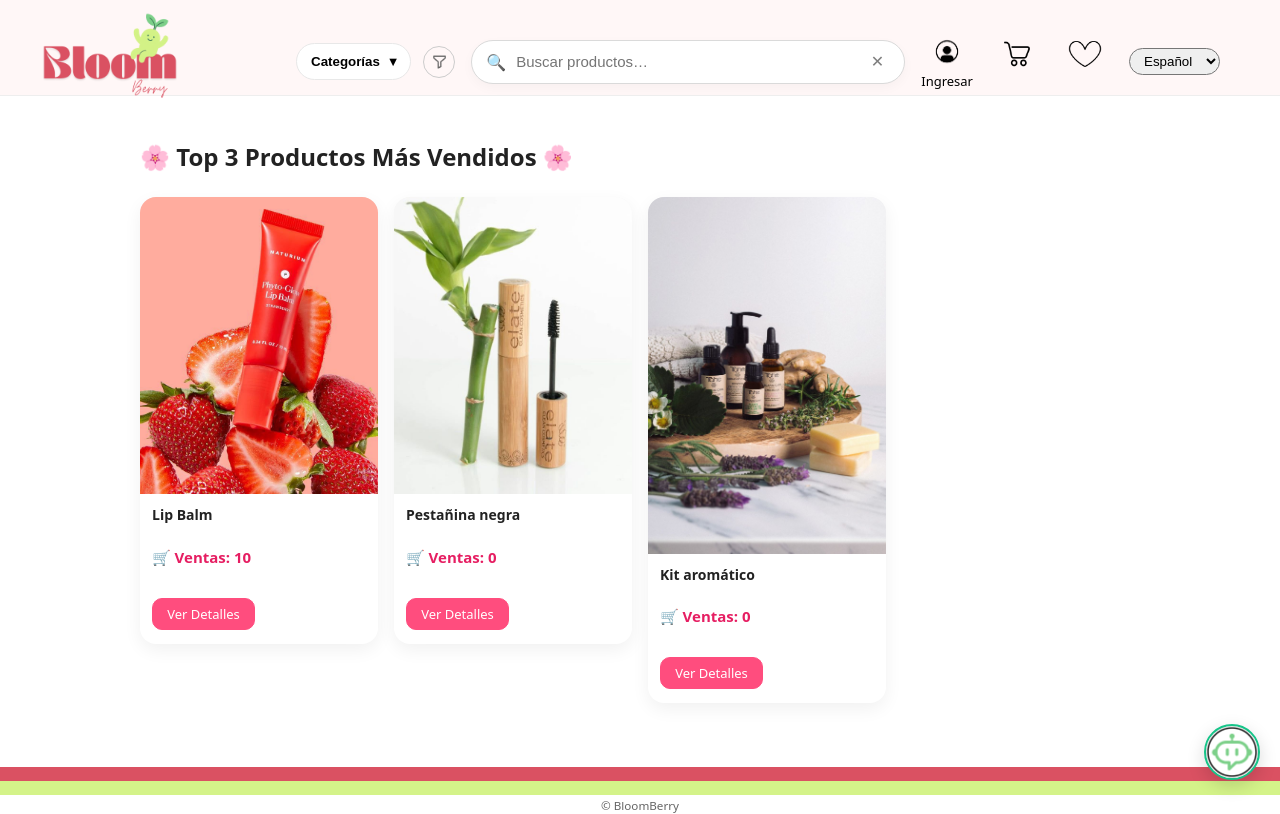
After one commit to mgmedinac/bloomberry, a Django app: page /top-sold/ in a window 1280 px wide. The commit adds this page. Run offline with Django 4.2, Linux system fonts and the light colour scheme; data comes from the database, SQL or seed files in the repository; tables that the repository leaves empty hold one stand-in row (values such as "Sample post").

Commit message:
Inicializaión rama de desarrollo

```diff
--- a/products/urls.py
+++ b/products/urls.py
@@ -29,4 +29,8 @@ urlpatterns = [
 
     # Búsqueda
     path("search/", views.search_products, name="search_products"),
+
+    # Funcionalidades interesantes: top 3 más vendidor y top 4 más comentados
+    path("top-sold/", views.top_selling_products, name="top_selling_products"),
+    path("top-reviewed/", views.most_reviewed_products, name="most_reviewed_products"),
 ]
--- a/products/views.py
+++ b/products/views.py
@@ -9,8 +9,11 @@ from django.utils.translation import gettext as _
 from django.contrib.auth.decorators import login_required
 from django.contrib import messages
 
+from payments import models
+
 from .models import Category, Product, Review, Wishlist
 from .forms import ReviewForm
+from django.db.models import Sum, Count
 
 def home_view(request):
     featured_products = Product.objects.all()[:4]
@@ -59,6 +62,28 @@ def search_products(request):
         'query': query,
         'results': results,
     })
+
+
+# Funciones interesantes faltantes en la entrega anterior
+
+# Vista para mostrar los 3 productos más vendidos
+def top_selling_products(request):
+    top_products = (
+        Product.objects
+        .annotate(total_sold=Sum('orderitem__quantity'))  # suma de todas las cantidades vendidas
+        .order_by('-total_sold')[:3]
+    )
+    return render(request, "products/top_selling.html", {"top_products": top_products})
+
+
+# Vista para mostrar los 4 productos más comentados
+def most_reviewed_products(request):
+    most_reviewed = (
+        Product.objects
+        .annotate(num_reviews=Count('reviews'))
+        .order_by('-num_reviews')[:4]
+    )
+    return render(request, "products/most_reviewed.html", {"most_reviewed": most_reviewed})
 
 
 @login_required
--- a/static/css/main.css
+++ b/static/css/main.css
@@ -59,7 +59,7 @@ footer,
   max-width:1200px;
   margin:0 auto;
   display:grid;
-  grid-template-columns:220px 170px 1fr auto; /* logo | categorías | search | acciones */
+  grid-template-columns: 220px auto 1fr auto; /* ← más espacio para cat+filtro */
   align-items:center;
   gap:16px;
   padding:14px 20px;
@@ -120,8 +120,9 @@ footer,
   height: 44px;
   max-width: 900px;
   width: 100%;
-  margin-left: -40px;
+  margin-left: 0;
   box-shadow: 0 4px 12px rgba(0,0,0,.03);
+  z-index: 1;
 }
 
 .bb-search-icon { margin-right: 8px; }
@@ -208,6 +209,81 @@ footer,
   padding:4px 10px;
   border-radius:999px;
 }
+
+/* === FILTROS COMPACTOS (alineados con header) === */
+.bb-filters {
+  position: relative;
+  display: flex;
+  align-items: center;
+  justify-content: center;
+  margin-left: 8px;
+}
+
+/* Botón redondo pequeño tipo icono */
+.bb-filter-btn {
+  background: var(--light);
+  border: 1px solid #ccc;
+  border-radius: 50%;
+  width: 32px;
+  height: 32px;
+  display: flex;
+  align-items: center;
+  justify-content: center;
+  cursor: pointer;
+  transition: all 0.2s ease;
+}
+
+.bb-filter-btn:hover {
+  background: var(--pink);
+  border-color: var(--pink);
+}
+
+.bb-filter-icon {
+  width: 16px;
+  height: 16px;
+  object-fit: contain;
+  filter: invert(40%);
+}
+
+/* Menú desplegable */
+.bb-filter-menu {
+  position: absolute;
+  top: 40px;
+  right: 0;
+  display: none;
+  flex-direction: column;
+  background: #fff;
+  border: 1px solid #ddd;
+  border-radius: 10px;
+  box-shadow: 0 4px 12px rgba(0, 0, 0, 0.1);
+  padding: 6px;
+  z-index: 100;
+  min-width: 160px;
+}
+
+.bb-filter-link {
+  display: block;
+  padding: 8px 10px;
+  border-radius: 6px;
+  color: var(--text);
+  text-decoration: none;
+  font-size: 0.85rem;
+  font-weight: 500;
+  transition: background 0.2s ease;
+}
+
+.bb-filter-link:hover {
+  background: var(--pink);
+  color: #fff;
+}
+
+
+.bb-cat-filter-wrap {
+  display: flex;
+  align-items: center;
+  gap: 4px; /* separa categoría y filtro */
+}
+
 
 /* ========== MAIN & FOOTER ========== */
 .bb-main{ max-width:1200px; margin:24px auto; padding:0 20px }
--- a/templates/base.html
+++ b/templates/base.html
@@ -25,7 +25,8 @@ Descripción: Layout base del sitio (bloques, carga de static, navegación, trad
           <img src="{% static 'img/logo1SinFondo.png' %}" alt="BloomBerry">
         </a>
 
-        <!-- Categorías -->
+        <!-- Categorías + Filtros -->
+        <div class="bb-cat-filter-wrap">
           <div class="bb-categories">
             <button class="bb-cat-btn" type="button">
               {% trans "Categorías" %} <span class="bb-caret">▾</span>
@@ -40,6 +41,22 @@ Descripción: Layout base del sitio (bloques, carga de static, navegación, trad
               {% endfor %}
             </div>
           </div>
+
+          <div class="bb-filters">
+            <button class="bb-filter-btn" type="button" onclick="toggleFilters()" title="Filtros">
+              <img src="{% static 'img/filter.png' %}" alt="Filtros" class="bb-filter-icon">
+            </button>
+            <div class="bb-filter-menu" id="bbFilterMenu">
+              <a href="{% url 'products:top_selling_products' %}" class="bb-filter-link">
+                Top Vendidos
+              </a>
+              <a href="{% url 'products:most_reviewed_products' %}" class="bb-filter-link">
+                Más Comentados
+              </a>
+            </div>
+          </div>
+        </div>
+
 
 
         <!-- Buscador -->
@@ -129,7 +146,20 @@ Descripción: Layout base del sitio (bloques, carga de static, navegación, trad
       if (!clearBtn || !input) return;
       clearBtn.addEventListener('click', () => { input.value=''; input.focus(); });
     })();
+
+
+    // Toggle filtros
+    function toggleFilters() {
+      const menu = document.getElementById("bbFilterMenu");
+      menu.style.display = menu.style.display === "flex" ? "none" : "flex";
+    }
+
+    window.addEventListener("click", (e) => {
+      const menu = document.getElementById("bbFilterMenu");
+      if (!e.target.closest(".bb-filters")) menu.style.display = "none";
+    });
   </script>
+
 
   {% block extra_js %}{% endblock %}
 </body>
--- /dev/null
+++ b/templates/products/top_selling.html
@@ -0,0 +1,41 @@
+{% extends "base.html" %}
+{% load static %}
+
+{% block title %}Top 3 Productos Más Vendidos{% endblock %}
+
+{% block extra_css %}
+<link rel="stylesheet" href="{% static 'css/product_list.css' %}">
+{% endblock %}
+
+{% block content %}
+<section class="product-list-section">
+  <h2 class="text-center" style="margin-bottom: 24px;">🌸 Top 3 Productos Más Vendidos 🌸</h2>
+
+  {% if top_products %}
+    <div class="product-grid">
+      {% for product in top_products %}
+        <div class="product-card">
+          <a href="{% url 'products:detail' product.id %}" class="product-media">
+            {% if product.image %}
+              <img src="{{ product.image.url }}" alt="{{ product.name }}">
+            {% else %}
+              <img src="{% static 'img/default_product.png' %}" alt="Imagen no disponible">
+            {% endif %}
+          </a>
+          <div class="product-body">
+            <h3 class="product-title">{{ product.name }}</h3>
+            <p class="product-price">🛒 Ventas: {{ product.total_sold|default:"0" }}</p>
+            <div class="product-actions">
+              <a href="{% url 'products:detail' product.id %}" class="btn btn-primary btn-sm">Ver Detalles</a>
+            </div>
+          </div>
+        </div>
+      {% endfor %}
+    </div>
+  {% else %}
+    <p class="text-center text-muted" style="margin-top: 20px;">
+      No hay productos vendidos aún.
+    </p>
+  {% endif %}
+</section>
+{% endblock %}
```
Also changed, not shown: templates/products/most_reviewed.html (added, +41 -0 lines), static/img/filter.png (added). Lines whose indentation alone changed are shown as unchanged.
